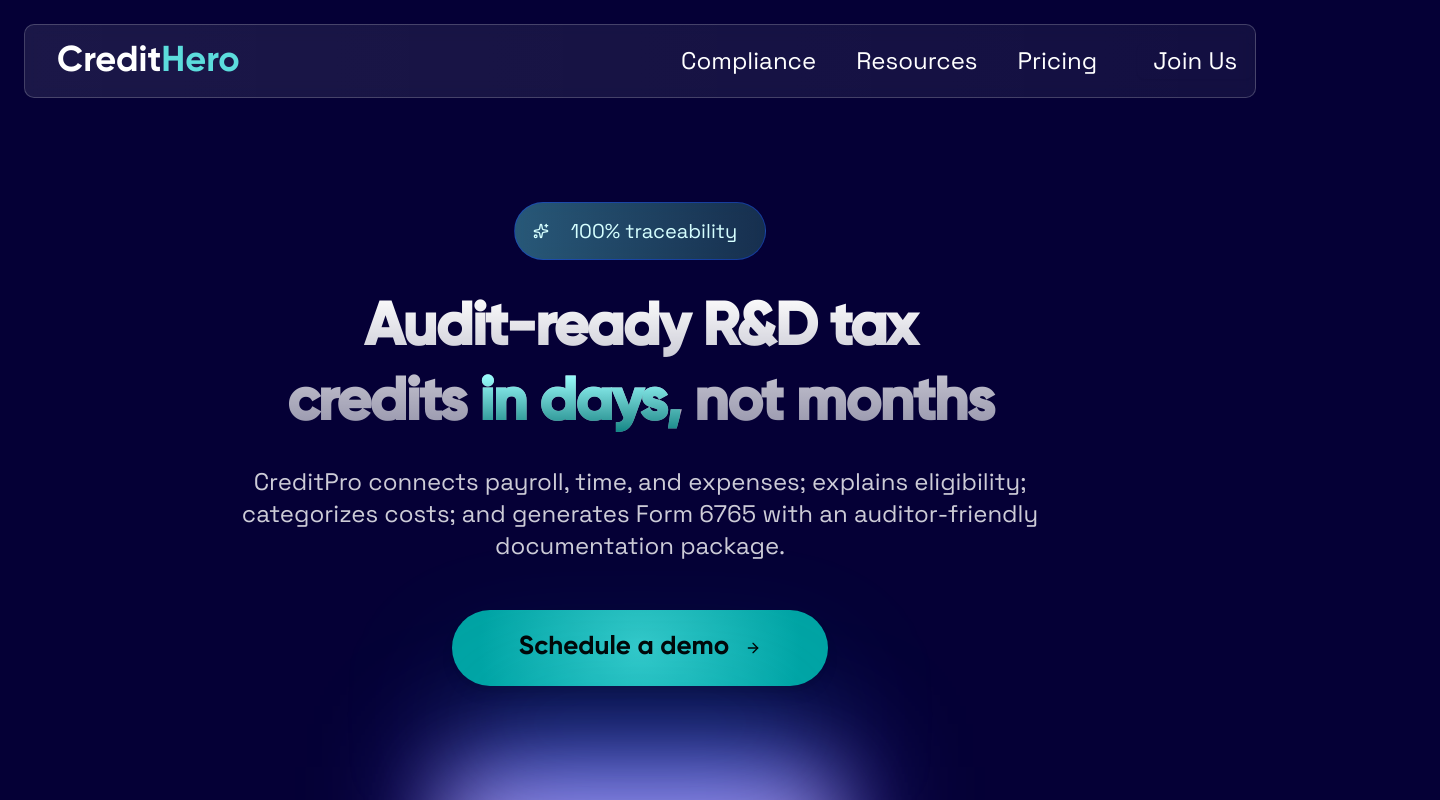
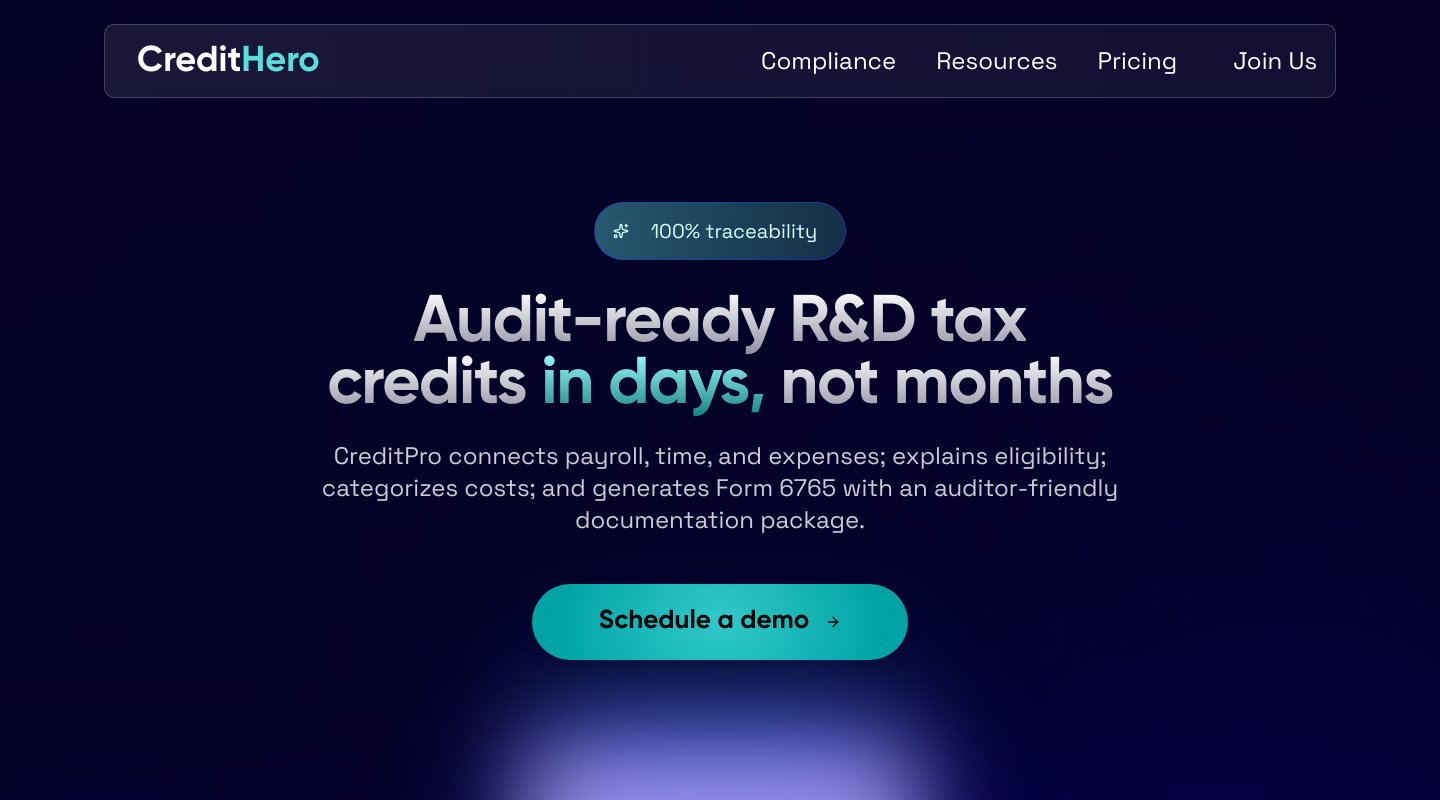
Before and after one commit to gulsabadc/research-credit-frontend, a Next.js app: page / in a window 1280 px wide. Shown: the top 800 px of the page, 1440 px wide, since content can reach past the window. Built offline with nearby package versions, Linux system fonts and the light colour scheme.

Commit message:
Audit-ready color gradient fixed

```diff
--- a/src/app/page.tsx
+++ b/src/app/page.tsx
@@ -10,6 +10,7 @@
 import Benefits from "@/components/Benefits";
 import CTA from "@/components/Cta";
 import Footer from "@/components/Footer";
+import HeroFinal from "@/components/Hero-final";
 
 export default function HomePage() {
   return (
@@ -22,9 +23,7 @@
       `}</style>
 
       <div className="min-h-screen">
-        <Navbar />
-        <Hero />
-        <DashboardPreview />
+        <HeroFinal />
         <TrustedBy />
         <Features />
         <Process />
--- /dev/null
+++ b/src/components/Hero-final.tsx
@@ -0,0 +1,28 @@
+import Image from "next/image";
+import Navbar from "./Navbar";
+import Hero from "./Hero";
+import DashboardPreview from "./Dashboard-preview";
+
+export default function HeroFinal() {
+  return (
+    <div className="relative w-[1440px] h-[1550px] mx-auto overflow-hidden">
+      {/* Background Image Layer */}
+      <div className="absolute inset-0 w-full h-full mix-blend-overlay opacity-40">
+        <Image
+          src="/hero-bg.png"
+          alt="Hero Background"
+          fill
+          className="object-cover"
+          priority
+        />
+      </div>
+
+      {/* Content will be added sequentially */}
+      <div className="relative z-10">
+        <Navbar />
+        <Hero />
+        <DashboardPreview />
+      </div>
+    </div>
+  );
+}
--- a/src/components/Hero.tsx
+++ b/src/components/Hero.tsx
@@ -39,15 +39,16 @@
 
           {/* Main Headline */}
           <div className={`${gilroyBold.className}`}>
-            <h1
-              className="text-[66px] md:text-6xl font-bold font-main mb-6 text-balance tracking-tight leading-tight
-             bg-gradient-to-b from-white to-white/55 bg-clip-text text-transparent"
-            >
-              Audit-ready R&D tax credits{" "}
+            <h1 className="font-main font-[400] text-[66px] tracking-[-0.02em] mb-6 text-balance leading-[62px]">
+              <span className="bg-gradient-to-b from-white to-white/55 bg-clip-text text-transparent">
+                Audit-ready R&amp;D tax credits
+              </span>{" "}
               <span className="bg-gradient-to-b from-[#9BFFFF] to-[#008282] bg-clip-text text-transparent">
                 in days,
               </span>{" "}
-              not months
+              <span className="bg-gradient-to-b from-white to-white/55 bg-clip-text text-transparent">
+                not months
+              </span>
             </h1>
           </div>
 
```
Also changed, not shown: public/hero-bg.png (added).
